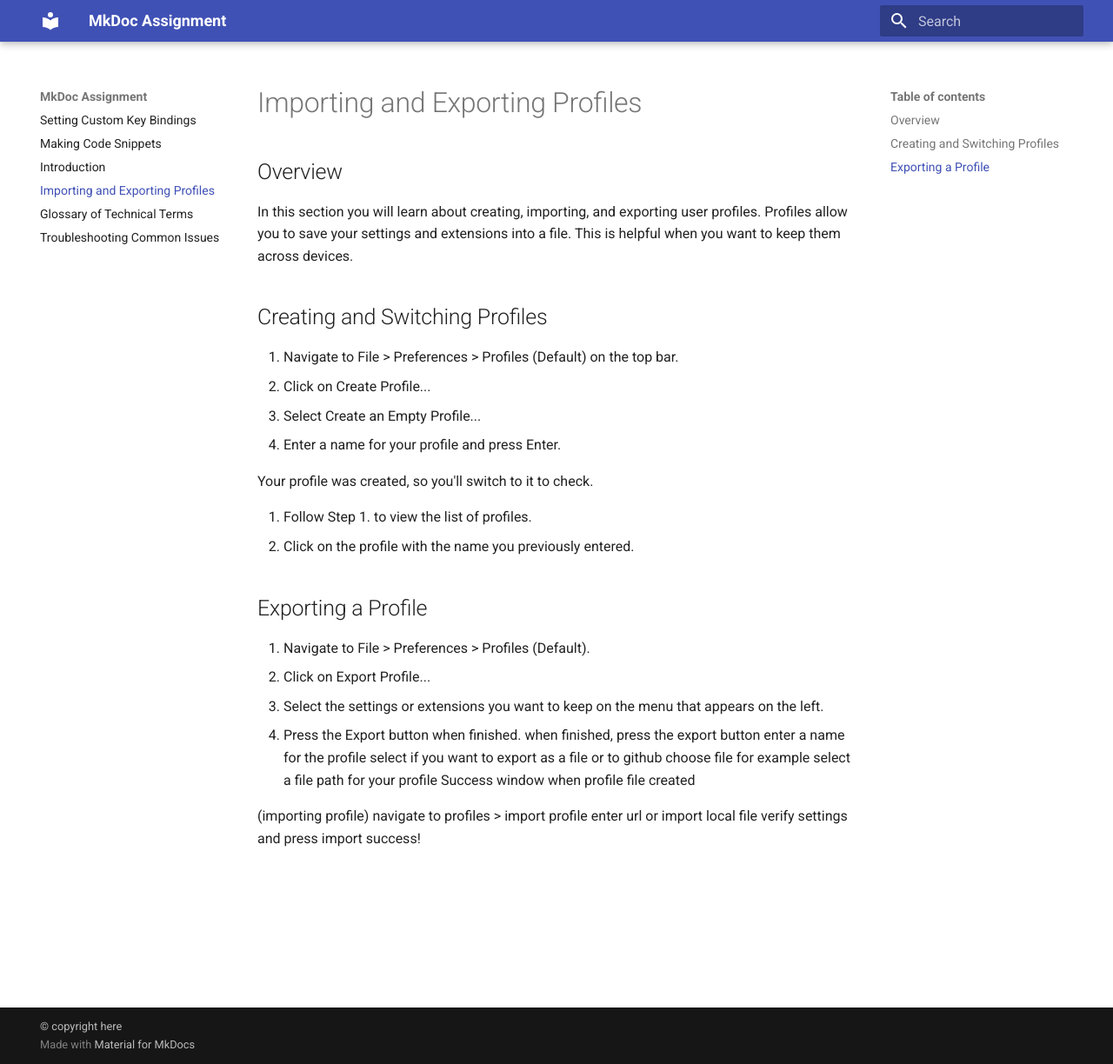
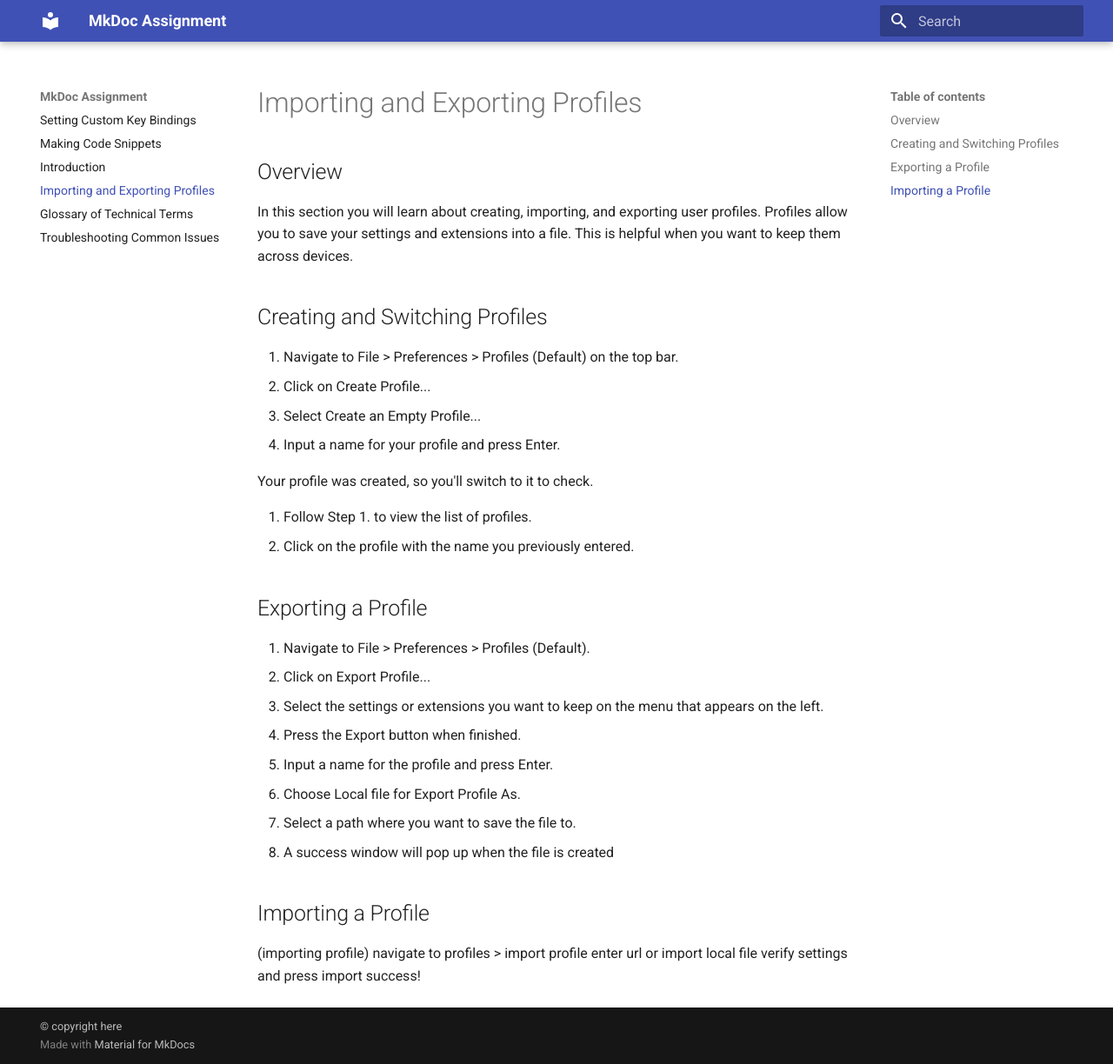
Before and after one commit to cc-dev-65535/mkdocs, an MkDocs documentation site: the page built from docs/ediljohn - page2.md, in a window 1280 px wide and 1224 px high. Shown: the whole window at 87% size. Built offline with MkDocs 1.6.1 and Material for MkDocs 9.7.7, drawn with Linux system fonts in a browser that asks for light colours.

Commit message:
More information added to profiles section

```diff
--- a/docs/ediljohn - page2.md
+++ b/docs/ediljohn - page2.md
@@ -9,7 +9,7 @@ In this section you will learn about creating, importing, and exporting user pro
 1. Navigate to File > Preferences > Profiles (Default) on the top bar.
 2. Click on Create Profile...
 3. Select Create an Empty Profile...
-4. Enter a name for your profile and press Enter.
+4. Input a name for your profile and press Enter.
 
 Your profile was created, so you'll switch to it to check.
 
@@ -21,12 +21,12 @@ Your profile was created, so you'll switch to it to check.
 2. Click on Export Profile...
 3. Select the settings or extensions you want to keep on the menu that appears on the left.
 4. Press the Export button when finished.
-when finished, press the export button
-enter a name for the profile
-select if you want to export as a file or to github choose file for example
-select a file path for your profile
-Success window when profile file created
+5. Input a name for the profile and press Enter.
+6. Choose Local file for Export Profile As.
+7. Select a path where you want to save the file to.
+8. A success window will pop up when the file is created
 
+## Importing a Profile
 (importing profile) navigate to profiles > import profile
 enter url or import local file
 verify settings and press import
```
